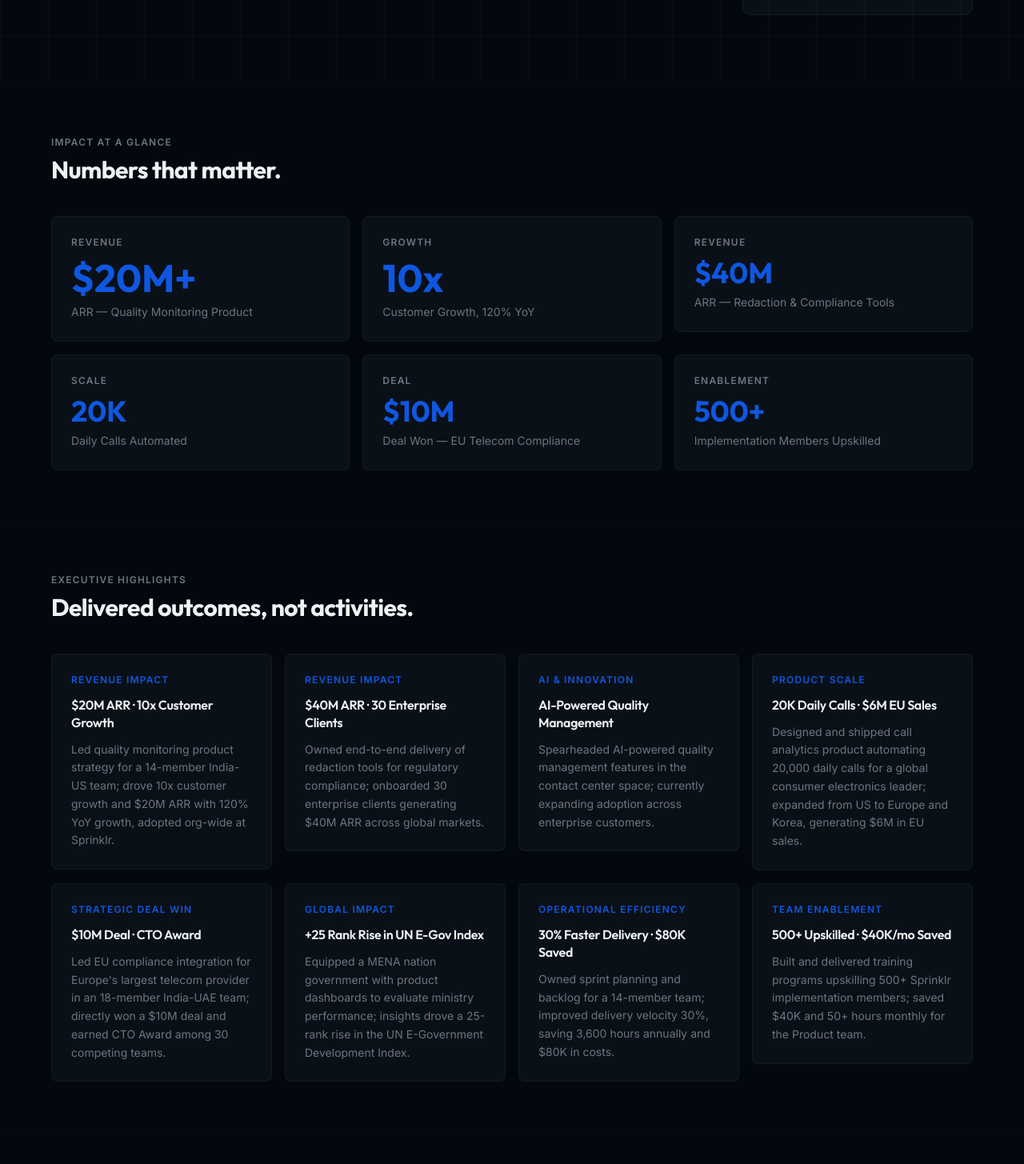
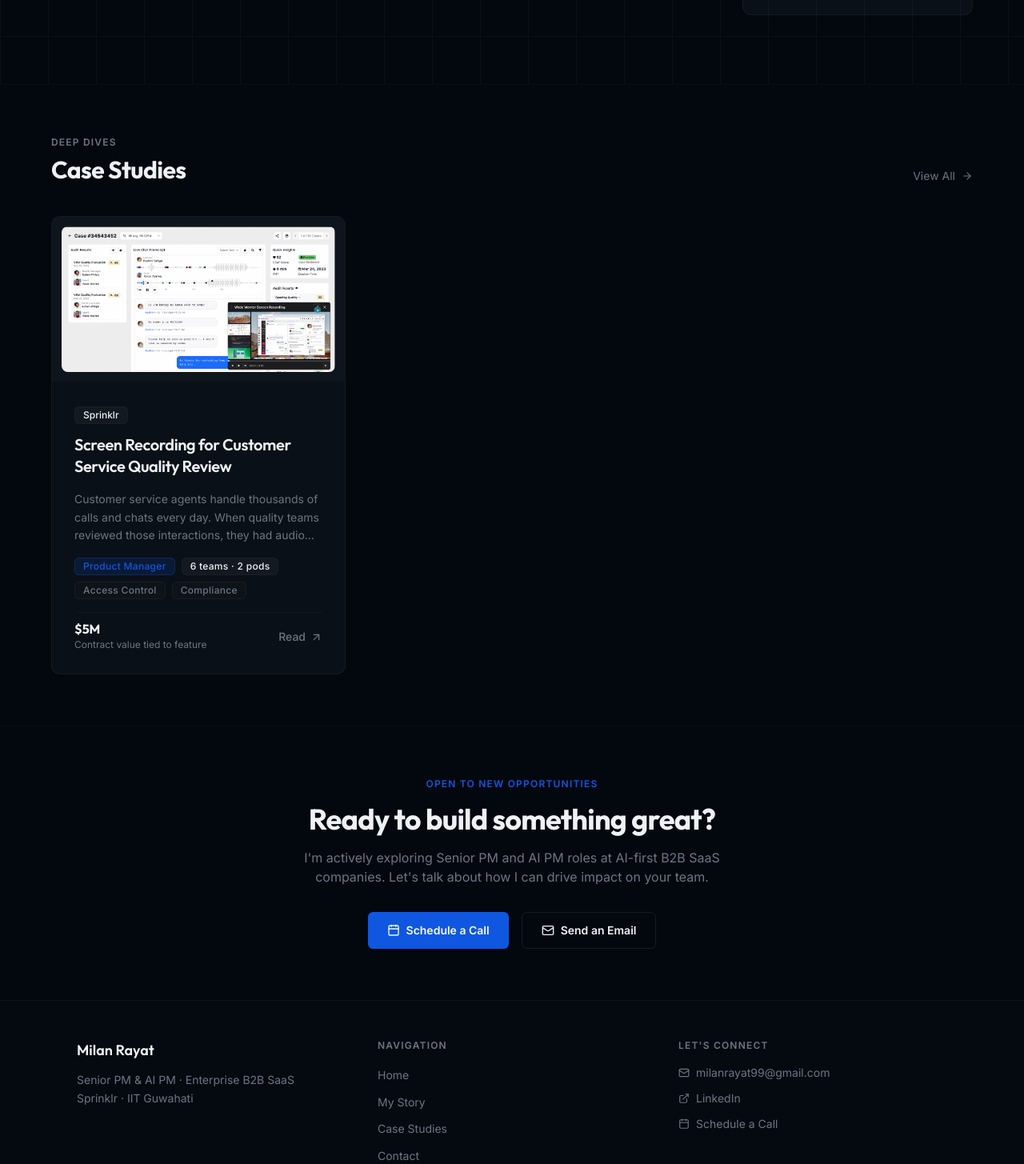
Before and after one commit to milanrayat/milan.rayat, a Next.js app: page / in a window 1280 px wide. Shown: the part 615-2070 px from the top of the page at 80% size. Built offline with nearby package versions, Linux system fonts and the light colour scheme.

Commit message:
Remove Impact at a Glance and Executive Highlights sections from homepage
Hero now flows directly into Case Studies; dot rail updated to match.

```diff
--- a/app/page.tsx
+++ b/app/page.tsx
@@ -3,25 +3,19 @@ import Link from 'next/link'
 import { ArrowRight, Mail, Calendar } from 'lucide-react'
 import { Navbar } from '@/components/navbar'
 import { Footer } from '@/components/footer'
-import { MetricCard } from '@/components/metric-card'
-import { HighlightCard } from '@/components/highlight-card'
 import { CaseStudyCard } from '@/components/case-study-card'
 import { RotatingWord } from '@/components/rotating-word'
 import { ScrollProgressDots } from '@/components/scroll-progress-dots'
-import { getProfile, getMetrics, getHighlights, getCaseStudies } from '@/lib/db'
+import { getProfile, getCaseStudies } from '@/lib/db'
 
 const SECTIONS = [
   { id: 'hero', label: 'Home' },
-  { id: 'metrics', label: 'Impact at a Glance' },
-  { id: 'highlights', label: 'Executive Highlights' },
   { id: 'case-studies', label: 'Case Studies' },
   { id: 'cta', label: 'Get in Touch' },
 ]
 
 export default async function HomePage() {
   const PERSON = await getProfile()
-  const METRICS = await getMetrics()
-  const HIGHLIGHTS = await getHighlights()
   const CASE_STUDIES = await getCaseStudies()
 
   return (
@@ -167,81 +161,6 @@ export default async function HomePage() {
           </div>
         </section>
 
-        {/* ── METRICS GRID ──────────────────────────────────── */}
-        <section
-          id="metrics"
-          className="py-16 px-6 lg:px-8 border-t border-border/30"
-          aria-labelledby="metrics-heading"
-        >
-          <div className="max-w-6xl mx-auto">
-            <div className="mb-10">
-              <p className="text-xs font-semibold uppercase tracking-widest text-muted-foreground mb-2">
-                Impact at a Glance
-              </p>
-              <h2
-                id="metrics-heading"
-                className="font-heading font-bold text-2xl lg:text-3xl text-foreground"
-              >
-                Numbers that matter.
-              </h2>
-            </div>
-            <div
-              className="grid grid-cols-2 md:grid-cols-3 gap-4"
-              role="list"
-              aria-label="Key performance metrics"
-            >
-              {METRICS.map((metric, i) => (
-                <div key={metric.value + metric.label} role="listitem">
-                  <MetricCard
-                    value={metric.value}
-                    label={metric.label}
-                    category={metric.category}
-                    index={i}
-                    size={i < 2 ? 'lg' : 'md'}
-                  />
-                </div>
-              ))}
-            </div>
-          </div>
-        </section>
-
-        {/* ── EXECUTIVE HIGHLIGHTS ──────────────────────────── */}
-        <section
-          id="highlights"
-          className="py-16 px-6 lg:px-8 border-t border-border/30"
-          aria-labelledby="highlights-heading"
-        >
-          <div className="max-w-6xl mx-auto">
-            <div className="mb-10">
-              <p className="text-xs font-semibold uppercase tracking-widest text-muted-foreground mb-2">
-                Executive Highlights
-              </p>
-              <h2
-                id="highlights-heading"
-                className="font-heading font-bold text-2xl lg:text-3xl text-foreground"
-              >
-                Delivered outcomes, not activities.
-              </h2>
-            </div>
-            <div
-              className="grid grid-cols-1 sm:grid-cols-2 lg:grid-cols-4 gap-4"
-              role="list"
-              aria-label="Executive highlights"
-            >
-              {HIGHLIGHTS.map((h, i) => (
-                <div key={h.id} role="listitem">
-                  <HighlightCard
-                    category={h.category}
-                    headline={h.headline}
-                    body={h.body}
-                    index={i}
-                  />
-                </div>
-              ))}
-            </div>
-          </div>
-        </section>
-
         {/* ── CASE STUDIES PREVIEW ──────────────────────────── */}
         <section
           id="case-studies"
```
